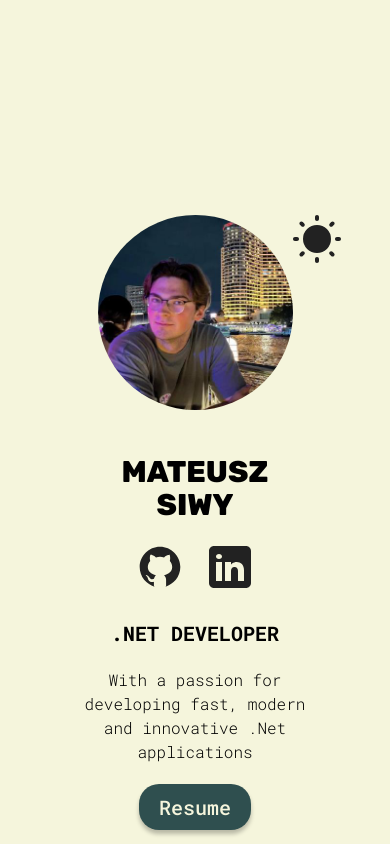
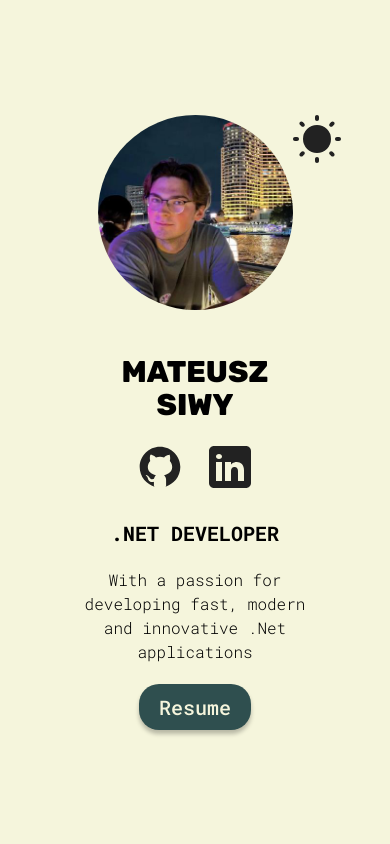
Before and after one commit to mateuszsiwy/msiwy-portfolio, a React (Vite) app: page / in a window 390 px wide. Shown: the top 844 px of the page. Built offline with nearby package versions, Linux system fonts and the light colour scheme.

Commit message:
Update HeroStyles.module.css

```diff
--- a/src/sections/Hero/HeroStyles.module.css
+++ b/src/sections/Hero/HeroStyles.module.css
@@ -88,8 +88,7 @@
         justify-content: center;
         gap: 20px;
         text-align: center;
-        height: 100dvh;
-        min-height: 500px;
+        margin-top: 0px;
 
         h1 {
             font-size: 30px;
```
